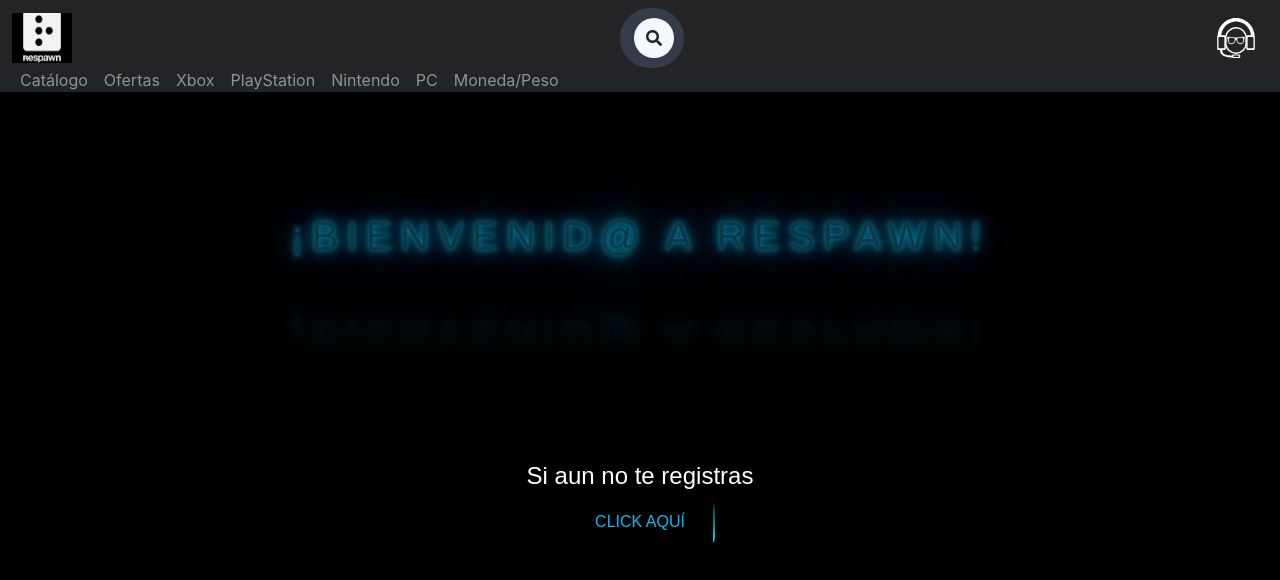
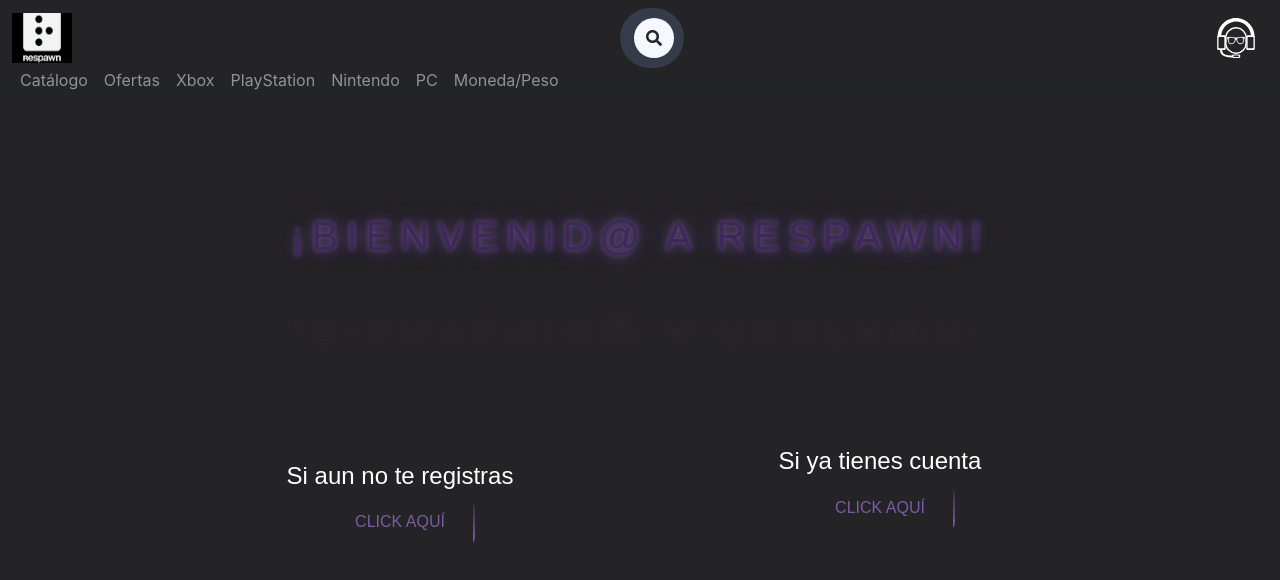
Before and after one commit to LiamPSxd/Respawn, a React (Create React App) app in the folder frontend/: page /home in a window 1280 px wide. Shown: the top 580 px of the page. Built offline with nearby package versions, Linux system fonts and the light colour scheme.

Commit message:
HomePage

```diff
--- a/frontend/src/componentes/Usuario/Home.module.css
+++ b/frontend/src/componentes/Usuario/Home.module.css
@@ -1,7 +1,6 @@
-
 .html{
     height: 100vh;
-    background-color: black;
+    background-color: #242325;
 }
 .contenedor{
     text-align: center;
@@ -11,6 +10,13 @@
 .user, .registro{
     color: white;
     padding-top: 10vh;
+}
+.contenedor2{
+    margin-left: -60vh;
+}
+.contenedor3{
+   padding-left: 60vh;
+   margin-top: -23vh;
 }
 .welcome{
     position: relative;
@@ -27,15 +33,15 @@
 
 @keyframes animate {
     0%,18%,20%,50.1%,60%,65.1%,80%,90.1%,92%{
-        color: #0e3742
+        color: #3e285a;
     }
     18.1%,20.1%,30%,50%,60.1%,65%,80.1%,90%,92.1%,100%{
         color: #fff;
-        text-shadow: 0 0 10px #03bcf4,
-        0 0 20px #03bcf4,
-        0 0 40px #03bcf4,
-        0 0 80px #03bcf4,
-        0 0 160px #03bcf4;
+        text-shadow: 0 0 10px #7D5BA6,
+        0 0 20px #7D5BA6,
+        0 0 40px #7D5BA6,
+        0 0 80px #7D5BA6,
+        0 0 160px #7D5BA6;
     }
 }
 
@@ -43,7 +49,7 @@
     position: relative;
     display: inline-block;
     padding: 15px 30px;
-    color: #03bcf4;
+    color: #7D5BA6;
     text-transform: uppercase;
     text-decoration: none;
     overflow: hidden;
@@ -51,10 +57,10 @@
     border-radius: 10px;
 }
  .link:hover{
-    color: #255784;
+    color: #3e285a;
     text-decoration: none;
-    background: #03bcf4;
-    box-shadow: 0 0 12px #03bcf4, 0 0 40px #03bcf4, 0 0 80px #03bcf4;
+    background: #7D5BA6;
+    box-shadow: 0 0 12px #7D5BA6, 0 0 40px #7D5BA6, 0 0 80px #7D5BA6;
 }
 
 .link span{
@@ -63,62 +69,12 @@
 
 }
 
-/* .link span:nth-child(1){
-    top: 0;
-    left: -100%;
-    width: 100%;
-    height: 2px;
-    background: linear-gradient(90deg, transparent, #03bcf4);
-}
-.link:hover span:nth-child(1){
-left: 100%;
-transition: .75s;
-}
-
-.link span:nth-child(2){
-    top: -100%;
-    right: 0;
-    width: 2px;
-    height: 100%;
-    background: linear-gradient(180deg, transparent, #03bcf4);
-}
-.link:hover span:nth-child(2){
-top: 100%;
-transition: .75s;
-transition-delay: .25s;
-}
-
-.link span:nth-child(3){
-    bottom: 0;
-    right: -100%;
-    width: 100%;
-    height: 2px;
-    background: linear-gradient(270deg, transparent, #03bcf4);
-}
-.link:hover span:nth-child(3){
-right: 100%;
-transition: .75s;
-transition-delay: .5s;
-}
-
-.link span:nth-child(4){
-    bottom: -100%;
-    left: 0;
-    width: 2px;
-    height: 100%;
-    background: linear-gradient(360deg, transparent, #03bcf4);
-}
-.link:hover span:nth-child(4){
-bottom: 100%;
-transition: .75s;
-transition-delay: .75s;
-} */
 .link span:nth-child(1){
     top: 0;
     left: -100%;
     width: 100%;
     height: 2px;
-    background: linear-gradient(90deg, transparent, #03e9f4);
+    background: linear-gradient(90deg, transparent, #7D5BA6);
     animation: btn-anim1 1s linear infinite;
 }
 
@@ -136,7 +92,7 @@
     right: 0;
     width: 2px;
     height: 100%;
-    background: linear-gradient(180deg, transparent, #03e9f4);
+    background: linear-gradient(180deg, transparent, #7D5BA6);
     animation: btn-anim2 1s linear infinite;
     animation-delay: .25s;
 }
@@ -155,7 +111,7 @@
     right: -100%;
     width: 100%;
     height: 2px;
-    background: linear-gradient(270deg, transparent, #03e9f4);
+    background: linear-gradient(270deg, transparent, #7D5BA6);
     animation: btn-anim3 1s linear infinite;
     animation-delay: .5s;
 }
@@ -174,7 +130,7 @@
     left: -0;
     width: 2px;
     height: 100%;
-    background: linear-gradient(90deg, transparent, #03e9f4);
+    background: linear-gradient(90deg, transparent, #7D5BA6);
     animation: btn-anim4 1s linear infinite;
     animation-delay: .75s;
 }
--- a/frontend/src/componentes/Usuario/UsuarioHome.js
+++ b/frontend/src/componentes/Usuario/UsuarioHome.js
@@ -16,6 +16,7 @@
             <div className={styles.contenedor}>
                 <h1 className={styles.welcome}>¡Bienvenid@ a Respawn!</h1>
                 <h3 className={styles.user}><b>{usuario.nombre}</b></h3>
+                <div className={styles.contenedor2}>
                 <h4 className={styles.registro}>Si aun no te registras</h4>
                 <a href="/signUp" className={styles.link}>
                     <span></span>
@@ -23,10 +24,18 @@
                     <span></span>
                     <span></span>
                     click aquí</a>
+                    </div>
+
+                    <div className={styles.contenedor3}>
+                    <h4 className={styles.registro}>Si ya tienes cuenta</h4>
+                <a href="/login" className={styles.link}>
+                    <span></span>
+                    <span></span>
+                    <span></span>
+                    <span></span>
+                    click aquí</a>
+                    </div>
             </div>
-            <audio>
-                <source src="../audio.mp3" type="audio/mpeg"/>
-            </audio>
         </>
         </html>
 
```
